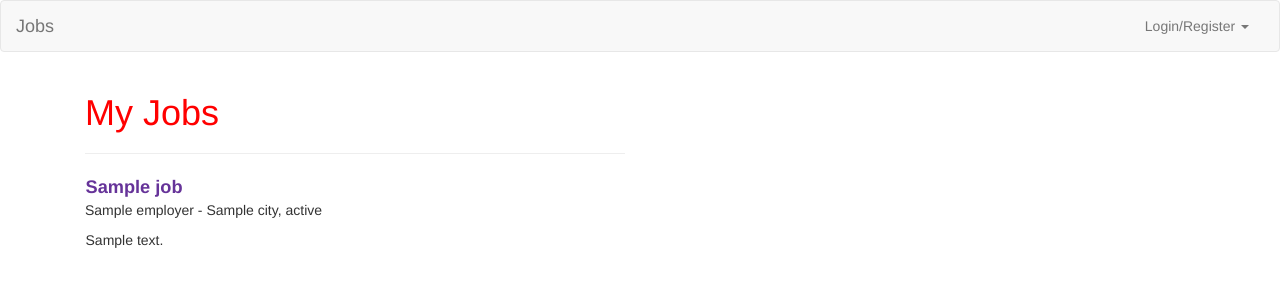
After one commit to mikaelm1/jobsite, a Django app: template src/seeker/templates/seeker/applied.html in a window 1280 px wide. The commit adds this page. Shown: the top 300 px of the page. Run offline with Django 3.2, Linux system fonts and the light colour scheme; the template is opened without the code that fills it: most values are stand-ins (such as "Sample title", 1, 10 or a date in 2020); some libraries are stand-ins or nearby versions.

Commit message:
Seeker can see all applied jobs

```diff
--- /dev/null
+++ b/src/seeker/templates/seeker/applied.html
@@ -0,0 +1,13 @@
+{% extends "base.html" %}
+
+{% block content %}
+    <div class="col-md-6">
+        <h1 class="heading_custom">My Jobs</h1>
+        {% for j in jobs  %}
+            <hr>
+            <a href="{% url 'jobs:job-detail' j.id %}"><p class="job-title job-index">{{ j.title }}</p></a>
+            <p>{{ j.employer.name }} - {{ j.employer.city }}, {{ j.employer.state}}</p>
+            <p class="job-index">{{ j.job_description|truncatechars:300}}</p>
+        {% endfor %}
+    </div>
+{% endblock content %}
--- a/src/seeker/templates/seeker/profile.html
+++ b/src/seeker/templates/seeker/profile.html
@@ -71,6 +71,9 @@
 
                 </div>
         </form>
+        <form action="/seeker/applied">
+            <button type="submit" class="btn btn-default">My Jobs</button>
+        </form>
     </div>
 </div>
 
--- a/src/seeker/urls.py
+++ b/src/seeker/urls.py
@@ -5,6 +5,7 @@ from .views import (
     logout_user,
     profile,
     profile_basics,
+    applied,
 )
 
 urlpatterns = [
@@ -14,4 +15,5 @@ urlpatterns = [
     url(r'^register/$', register_user, name='register'),
     url(r'^profile/(?P<id>\d+)/$', profile, name='profile'),
     url(r'^profile-basics/(?P<id>\d+)/$', profile_basics, name='profile-basics'),
+    url(r'^applied/$', applied, name='applied'),
 ]
--- a/src/static/css/main.css
+++ b/src/static/css/main.css
@@ -42,3 +42,7 @@
 .job-index {
   margin: 0.1%;
 }
+
+.heading_custom {
+  color: red;
+}
```
Also changed, not shown: src/jobs/templates/jobs/detail.html (+7 -4 lines), src/jobs/views.py (+6 -2 lines), src/seeker/views.py (+6 -4 lines).
